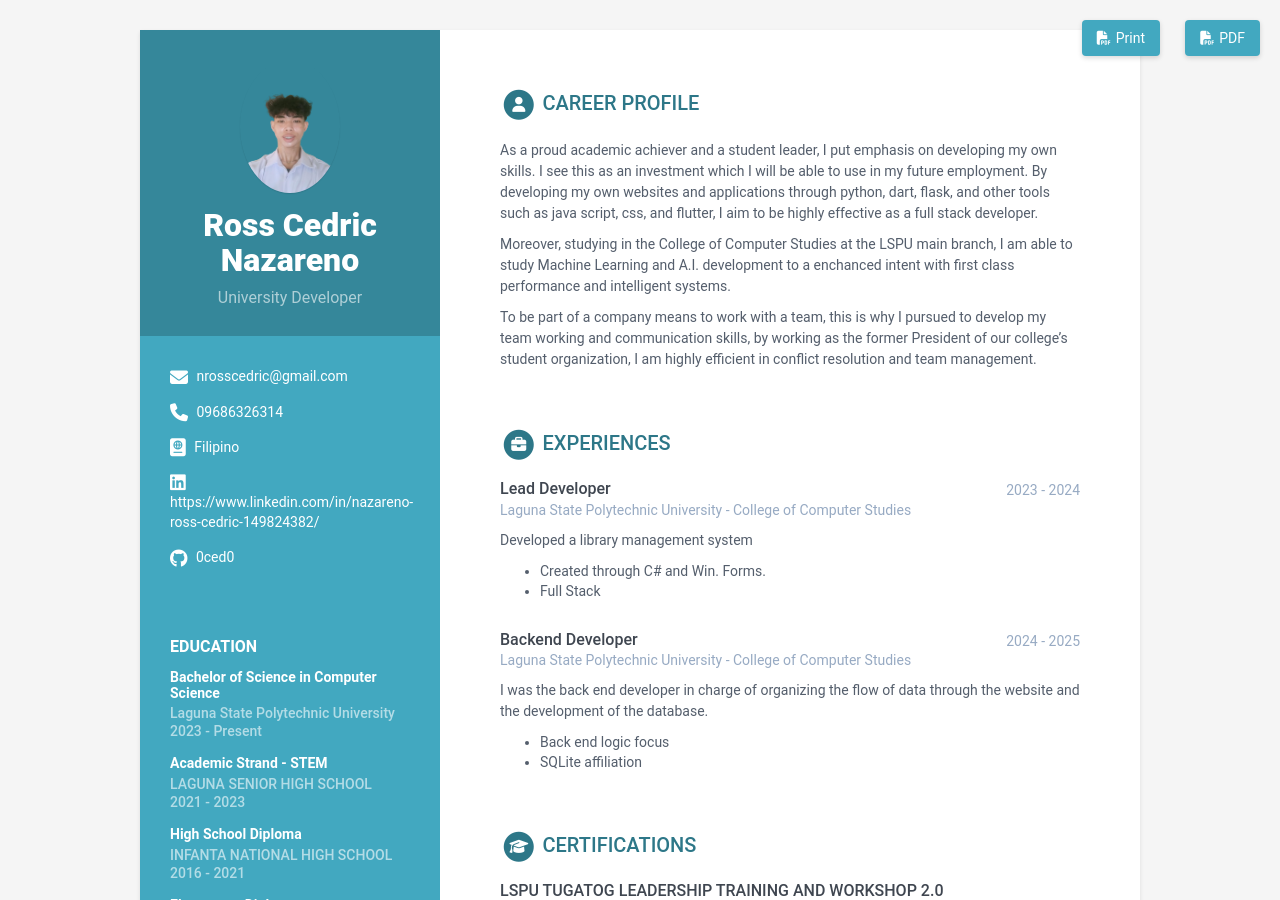
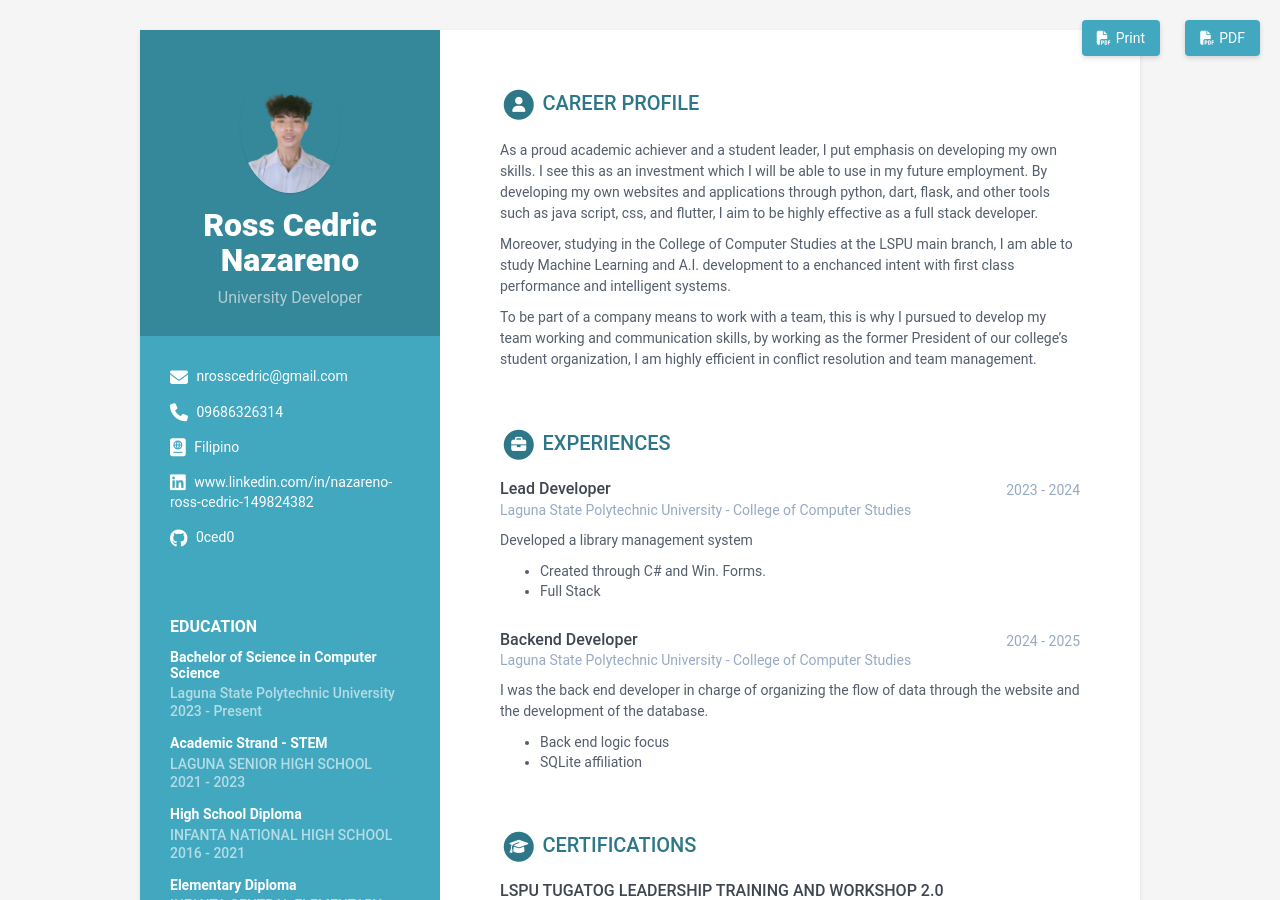
Before and after one commit to 0ced0/CSST-102-3A-AY-2025-2026, a Jekyll site: the page built from index.html, in a window 1280 px wide and 900 px high. Built offline with Jekyll 4.4.1, drawn with Linux system fonts in a browser that asks for light colours; part of the change alters nothing that is shown.

Commit message:
Update data.yml

```diff
--- a/_data/data.yml
+++ b/_data/data.yml
@@ -17,7 +17,7 @@ sidebar:
   phone: 09686326314
   citizenship: Filipino
   # website: Lagyan ko pag may project na
-  linkedin: https://www.linkedin.com/in/nazareno-ross-cedric-149824382/
+  linkedin: www.linkedin.com/in/nazareno-ross-cedric-149824382
   github: 0ced0
   # gitlab: Lagyan ko if meron na
   # bitbucket: dunno what this is
```
